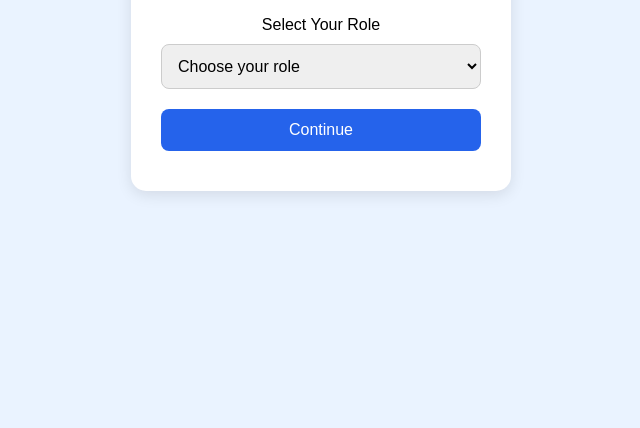
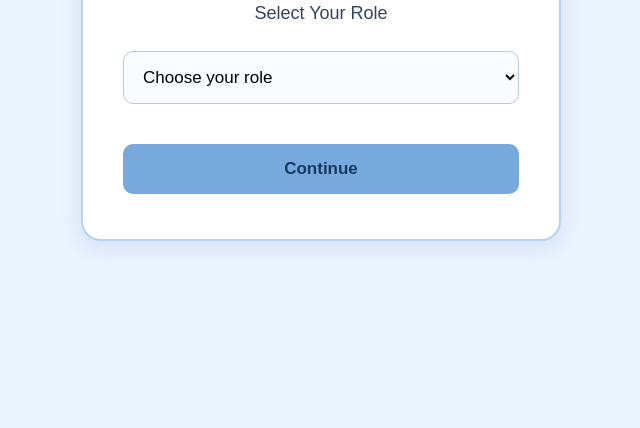
Before and after one commit to dhanusha08-byte/LearnEasy, a plain HTML site: page login.html in a window 1280 px wide. Shown: the part 372-800 px from the top of the page, without its empty margins (319-959 px from the left). Drawn offline with Linux system fonts and the light colour scheme.

Commit message:
Add files via upload

```diff
--- a/login.html
+++ b/login.html
@@ -7,6 +7,10 @@
   <title>LearnEasy - Login</title>
 
   <style>
+    * {
+      box-sizing: border-box;
+    }
+
     body {
       font-family: Arial, sans-serif;
       background: #eaf3ff;
@@ -15,55 +19,110 @@
       align-items: center;
       min-height: 100vh;
       margin: 0;
+      padding: 30px;
     }
 
+    /* Main Login Box */
+
     .login-box {
-      background: white;
-      padding: 30px;
-      border-radius: 15px;
-      width: 320px;
-      max-width: 85%;
+      background: #ffffff;
+      padding: 45px 40px;
+      border: 2px solid #B8D2EF;
+      border-radius: 20px;
+      width: 480px;
+      max-width: 95%;
+      margin: 40px auto;
       text-align: center;
-      box-shadow: 0 4px 15px rgba(0,0,0,0.1);
+      box-shadow: 0 6px 20px rgba(80, 120, 170, 0.15);
     }
 
     h1 {
       color: #2563eb;
+      font-size: 38px;
+      margin-bottom: 25px;
     }
 
-    input, select, button {
-      width: 100%;
-      padding: 12px;
-      margin: 10px 0;
-      box-sizing: border-box;
-      border-radius: 8px;
-      font-size: 16px;
+    h3 {
+      color: #34445A;
+      margin-bottom: 25px;
     }
 
-    input, select {
-      border: 1px solid #ccc;
+    label {
+      display: block;
+      font-size: 18px;
+      margin-bottom: 12px;
+      color: #34445A;
     }
 
-    button {
-      background: #2563eb;
-      color: white;
-      border: none;
+    /* Input and Dropdown */
+
+    input, select {
+      width: 100%;
+      padding: 15px;
+      margin: 12px 0;
+      border: 1px solid #b8c8dc;
+      border-radius: 10px;
+      font-size: 17px;
+      background: #f8fbff;
+    }
+
+    select {
+      margin-top: 15px;
+      margin-bottom: 28px;
       cursor: pointer;
     }
 
+    input {
+      margin-bottom: 20px;
+    }
+
+    /* Continue Button */
+
+    button {
+      width: 100%;
+      padding: 15px;
+      margin-top: 12px;
+      background: #78A9DC;
+      color: #173B60;
+      border: none;
+      border-radius: 10px;
+      font-size: 17px;
+      font-weight: bold;
+      cursor: pointer;
+      transition: 0.3s;
+    }
+
     button:hover {
-      background: #1d4ed8;
+      background: #5E91C7;
+      color: white;
     }
+
+    /* Mobile Responsive */
+
+    @media (max-width: 600px) {
+      .login-box {
+        width: 100%;
+        padding: 30px 22px;
+      }
+
+      h1 {
+        font-size: 32px;
+      }
+    }
+
   </style>
 </head>
 
 <body>
 
   <div class="login-box">
+
     <h1>LearnEasy</h1>
+
     <h3>Welcome! Please Login</h3>
 
     <label for="role">Select Your Role</label>
+
     <select id="role" onchange="toggleNameField()">
       <option value="">Choose your role</option>
       <option value="Student">Student</option>
@@ -80,10 +139,13 @@
     </div>
 
     <button onclick="login()">Continue</button>
+
   </div>
 
   <script>
+
     function toggleNameField() {
+
       const role = document.getElementById("role").value;
       const nameSection = document.getElementById("nameSection");
       const studentName = document.getElementById("studentName");
@@ -94,9 +156,11 @@
         nameSection.style.display = "none";
         studentName.value = "";
       }
+
     }
 
     function login() {
+
       const role = document.getElementById("role").value;
       const name = document.getElementById("studentName").value.trim();
 
@@ -113,17 +177,24 @@
       sessionStorage.setItem("userRole", role);
 
       if (role === "Student") {
+
         sessionStorage.setItem("userName", name);
         localStorage.setItem("learnEasyStudentName", name);
+
         window.location.href = "student-dashboard.html";
+
+      } else if (role === "Teacher") {
+
+        window.location.href = "teacher-dashboard.html";
+
+      } else if (role === "Parent") {
+
+        window.location.href = "parent-dashboard.html";
+
       }
-      else if (role === "Teacher") {
-        window.location.href = "teacher-dashboard.html";
-      }
-      else if (role === "Parent") {
-        window.location.href = "parent-dashboard.html";
-      }
+
     }
+
   </script>
 
 </body>
```
